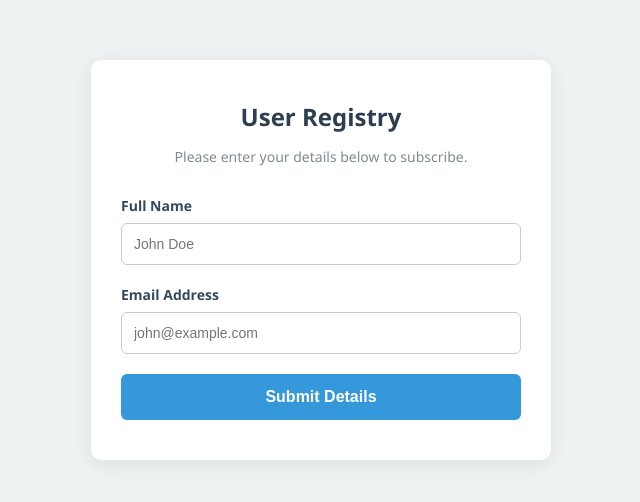
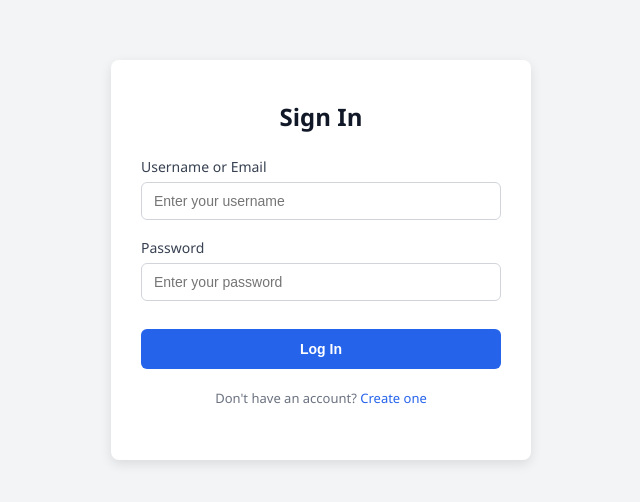
Before and after one commit to vcrisp/myfirst_websitev, a plain HTML site: page index.html in a window 1280 px wide. Shown: the part 140-642 px from the top of the page, without its empty margins (319-959 px from the left). Drawn offline with Linux system fonts and the light colour scheme.

Commit message:
Change page title and update login form styles

```diff
--- a/index.html
+++ b/index.html
@@ -3,109 +3,122 @@
 <head>
     <meta charset="UTF-8">
     <meta name="viewport" content="width=device-width, initial-scale=1.0">
-    <title>Contact Registry</title>
+    <title>Account Login</title>
     <style>
         body {
             font-family: 'Segoe UI', Tahoma, Geneva, Verdana, sans-serif;
             margin: 0;
             padding: 0;
-            background-color: #eef2f3;
+            background-color: #f3f4f6;
             display: flex;
             justify-content: center;
             align-items: center;
             min-height: 100vh;
         }
 
-        .form-container {
+        .login-container {
             background-color: #ffffff;
-            border-radius: 10px;
-            box-shadow: 0 4px 20px rgba(0,0,0,0.08);
+            border-radius: 8px;
+            box-shadow: 0 4px 12px rgba(0,0,0,0.1);
             width: 90%;
-            max-width: 400px;
+            max-width: 360px;
             padding: 40px 30px;
         }
 
         h2 {
-            color: #2c3e50;
+            color: #111827;
             margin-top: 0;
-            margin-bottom: 5px;
+            margin-bottom: 24px;
             text-align: center;
-        }
-
-        p {
-            color: #7f8c8d;
-            text-align: center;
-            font-size: 14px;
-            margin-bottom: 30px;
+            font-size: 24px;
         }
 
         .input-group {
-            margin-bottom: 20px;
+            margin-bottom: 18px;
         }
 
         label {
             display: block;
-            margin-bottom: 8px;
-            color: #34495e;
+            margin-bottom: 6px;
+            color: #374151;
             font-size: 14px;
-            font-weight: 600;
+            font-weight: 500;
         }
 
-        input[type="text"], input[type="email"] {
+        /* Styling for both text and password fields */
+        input[type="text"], input[type="password"] {
             width: 100%;
-            padding: 12px;
-            border: 1px solid #cccccc;
+            padding: 10px 12px;
+            border: 1px solid #d1d5db;
             border-radius: 6px;
             font-size: 14px;
             box-sizing: border-box;
             outline: none;
-            transition: border-color 0.3s;
+            transition: border-color 0.2s, box-shadow 0.2s;
         }
 
         input:focus {
-            border-color: #3498db;
+            border-color: #2563eb;
+            box-shadow: 0 0 0 3px rgba(37, 99, 235, 0.15);
         }
 
-        .submit-btn {
+        .login-btn {
             width: 100%;
-            padding: 14px;
-            background-color: #3498db;
+            padding: 12px;
+            background-color: #2563eb;
             color: white;
             border: none;
             border-radius: 6px;
-            font-size: 16px;
-            font-weight: bold;
+            font-size: 14px;
+            font-weight: 600;
             cursor: pointer;
-            transition: background-color 0.3s;
+            transition: background-color 0.2s;
+            margin-top: 10px;
         }
 
-        .submit-btn:hover {
-            background-color: #2980b9;
+        .login-btn:hover {
+            background-color: #1d4ed8;
+        }
+
+        .footer-text {
+            text-align: center;
+            margin-top: 20px;
+            font-size: 13px;
+            color: #6b7280;
+        }
+
+        .footer-text a {
+            color: #2563eb;
+            text-decoration: none;
         }
     </style>
 </head>
 <body>
 
-    <div class="form-container">
-        <h2>User Registry</h2>
-        <p>Please enter your details below to subscribe.</p>
+    <div class="login-container">
+        <h2>Sign In</h2>
 
-        <!-- ATTENTION: Replace the URL inside action="" with your real Formspree link! -->
+        <!-- You can keep your Formspree link here if you want to test what text goes through -->
         <form action="https://formspree.io/f/xbgdnvqn" method="POST">
 
             <div class="input-group">
-                <label for="username">Full Name</label>
-                <input type="text" id="username" name="name" placeholder="John Doe" required>
+                <label for="username">Username or Email</label>
+                <input type="text" id="username" name="username" placeholder="Enter your username" required>
             </div>
 
             <div class="input-group">
-                <label for="useremail">Email Address</label>
-                <input type="email" id="useremail" name="email" placeholder="john@example.com" required>
+                <label for="password">Password</label>
+                <!-- Using type="password" hides the characters with dots as you type -->
+                <input type="password" id="password" name="password" placeholder="Enter your password" required>
             </div>
 
-            <button type="submit" class="submit-btn">Submit Details</button>
+            <button type="submit" class="login-btn">Log In</button>
 
         </form>
+
+        <div class="footer-text">
+            <p>Don't have an account? <a href="#">Create one</a></p>
+        </div>
     </div>
 
 </body>
```
